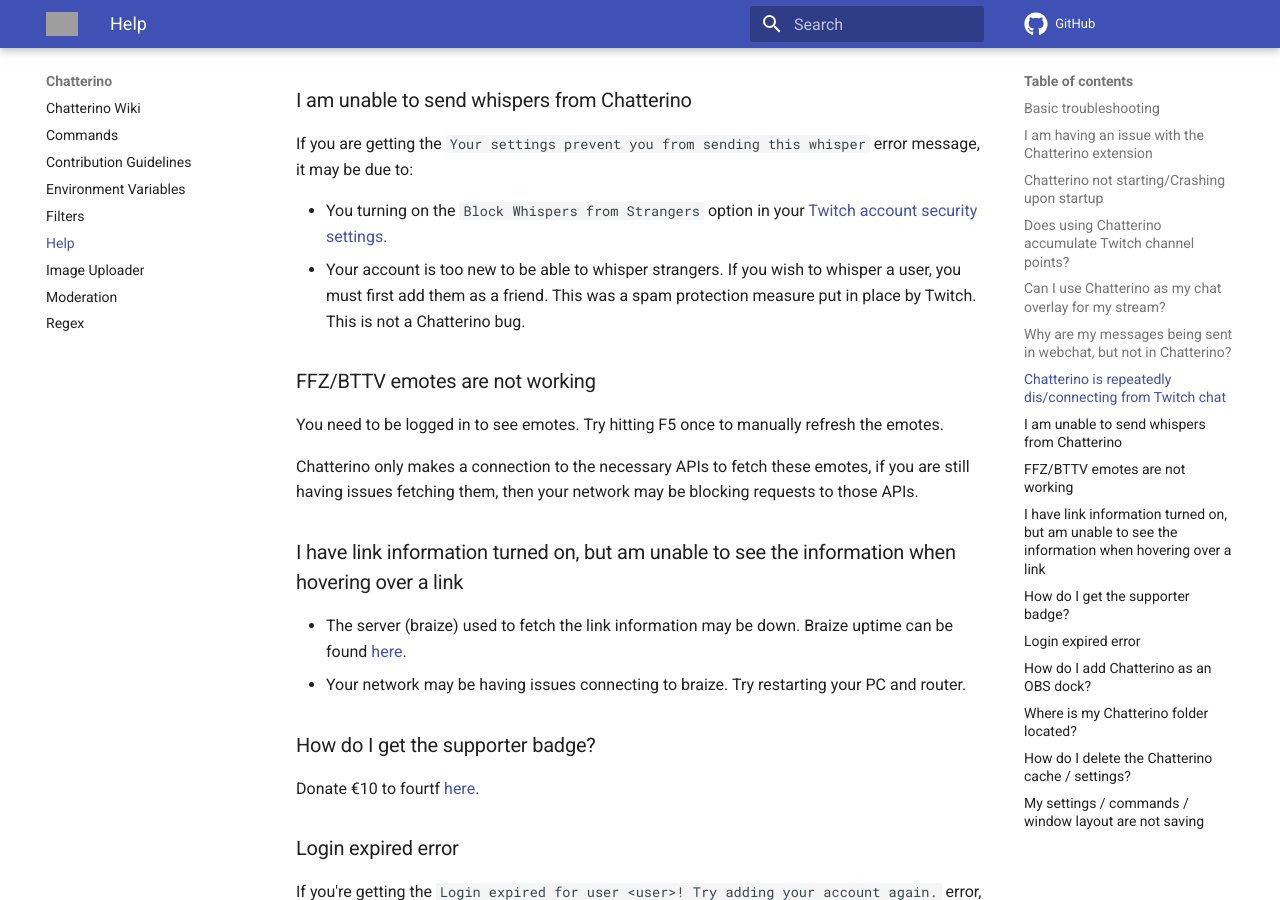
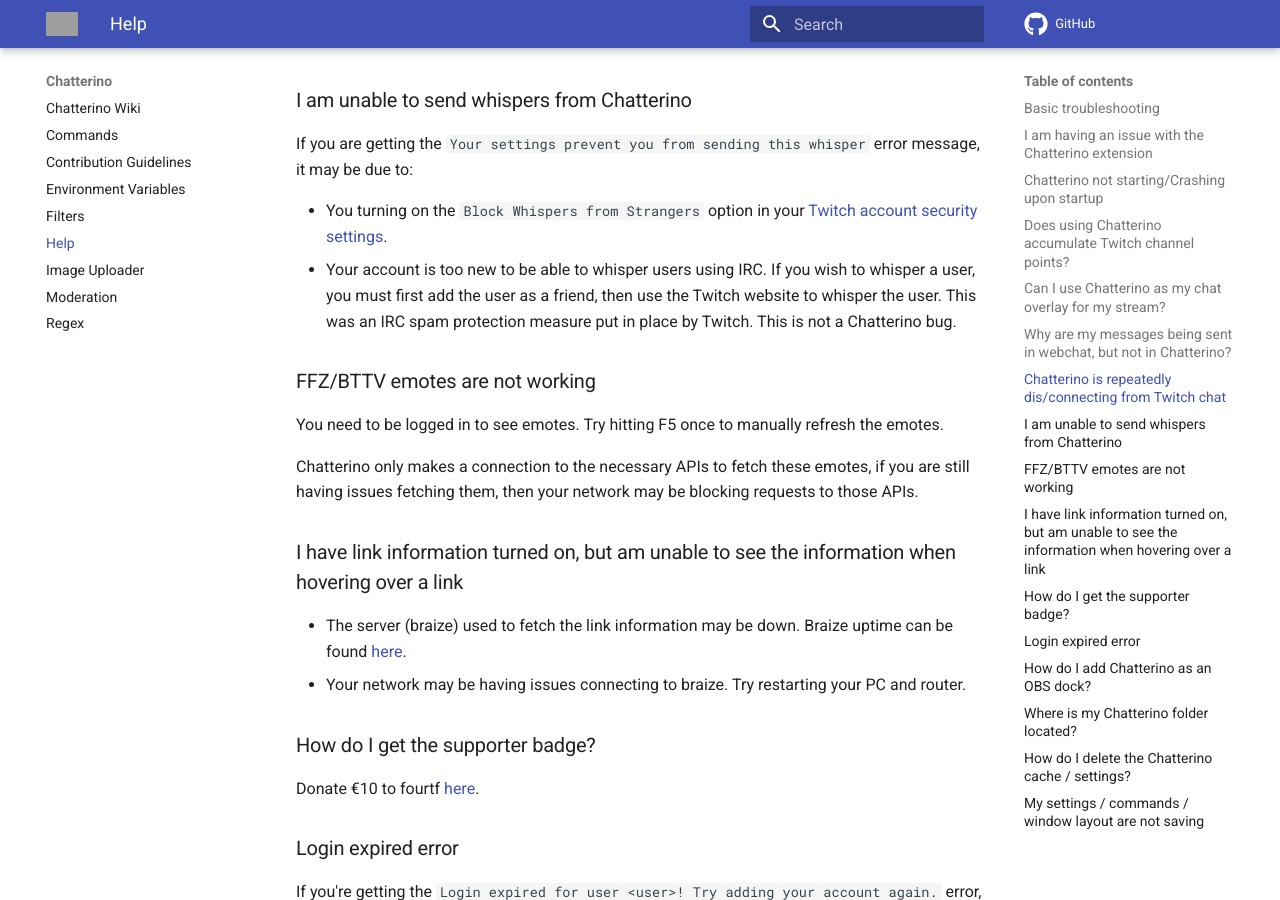
Before and after one commit to Chatterino/wiki, an MkDocs documentation site: the page built from docs/Help.md, in a window 1280 px wide and 900 px high, scrolled down 1738 px. Built offline with MkDocs 1.6.1 and Material for MkDocs 9.7.7, drawn with Linux system fonts in a browser that asks for light colours; comment, search, counter and statistics services are not loaded; grey boxes are pictures that could not be loaded.

Commit message:
Update whisper troubleshooting information (#42)
* Update whisper information

I tested this, even when added as a friend; they couldn't send whispers. What a joke.

* Update wording

* Update wording (again)

```diff
--- a/docs/Help.md
+++ b/docs/Help.md
@@ -46,7 +46,7 @@
 If you are getting the `Your settings prevent you from sending this whisper` error message, it may be due to:
 
 - You turning on the `Block Whispers from Strangers` option in your [Twitch account security settings](https://www.twitch.tv/settings/security).
-- Your account is too new to be able to whisper strangers. If you wish to whisper a user, you must first add them as a friend. This was a spam protection measure put in place by Twitch. This is not a Chatterino bug.
+- Your account is too new to be able to whisper users using IRC. If you wish to whisper a user, you must first add the user as a friend, then use the Twitch website to whisper the user. This was an IRC spam protection measure put in place by Twitch. This is not a Chatterino bug.
 
 ### FFZ/BTTV emotes are not working
 You need to be logged in to see emotes.
```
